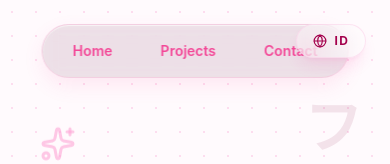
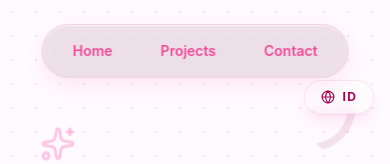
Before and after one commit to vestiapani/Web-test-porto, a Next.js app: page / in a window 390 px wide. Shown: the top 164 px of the page. Built offline with nearby package versions, Linux system fonts and the light colour scheme.

Commit message:
fix button language

```diff
--- a/src/app/page.tsx
+++ b/src/app/page.tsx
@@ -91,7 +91,7 @@ export default function Home() {
       <SplashScreen />
       <button
         onClick={toggleLang}
-        className="fixed top-6 right-6 md:top-8 md:right-12 z-[100] px-4 py-2 rounded-full bg-white/40 backdrop-blur-md border border-pink-200/50 text-pink-800 font-bold text-xs tracking-widest shadow-lg shadow-pink-500/10 hover:bg-pink-100 transition-all active:scale-95 flex items-center gap-2"
+        className="fixed top-20 right-4 md:top-8 md:right-12 z-40 px-4 py-2 rounded-full bg-white/40 backdrop-blur-md border border-pink-200/50 text-pink-800 font-bold text-xs tracking-widest shadow-lg shadow-pink-500/10 hover:bg-pink-100 transition-all active:scale-95 flex items-center gap-2"
       >
         <Globe size={14} />
         {lang === "id" ? "ID" : "EN"}
```
